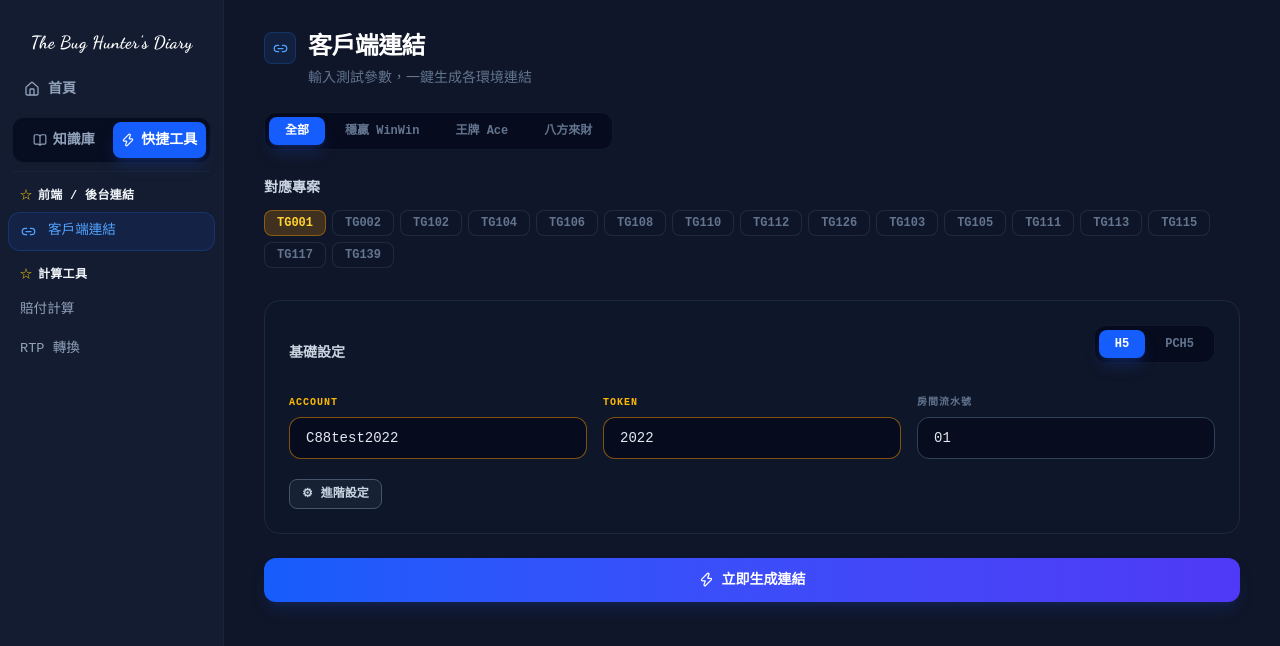
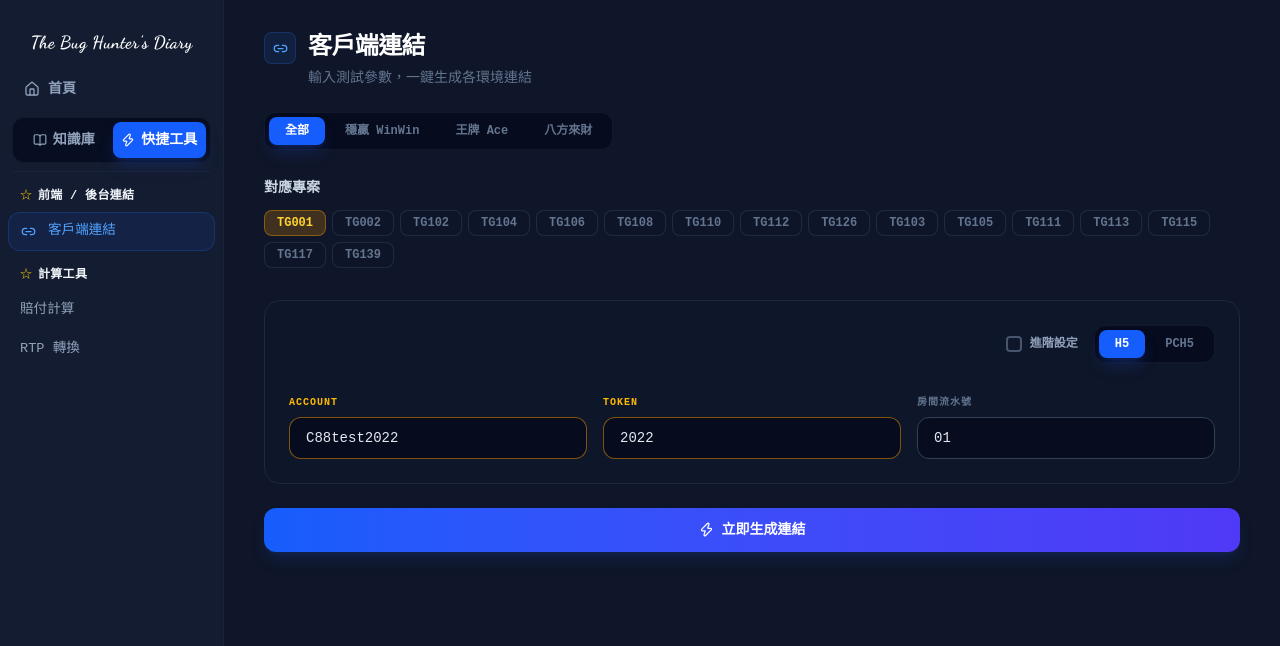
Before and after one commit to cloud52321/QA, a Next.js app: page / in a window 1280 px wide. Both pictures are taken after a click on the button "快捷工具". Shown: the top 646 px of the page. Built offline with nearby package versions, Linux system fonts and the light colour scheme.

Commit message:
Add files via upload

```diff
--- a/src/app/LinkGenerator.tsx
+++ b/src/app/LinkGenerator.tsx
@@ -142,9 +142,19 @@ export const LinkGenerator: React.FC = () => {
       {/* Form */}
       <div className="bg-slate-900/50 border border-slate-800 rounded-2xl p-6 space-y-5">
 
-        {/* 平台切換 + 基礎設定橫向 */}
-        <div className="flex items-end justify-between gap-4 flex-wrap">
-          <p className="text-sm font-bold text-slate-300">基礎設定</p>
+        {/* 頂部：H5/PCH5 + 進階設定勾選 */}
+        <div className="flex items-center justify-end gap-4">
+          {/* 進階設定 checkbox */}
+          <label className="flex items-center gap-2 cursor-pointer select-none">
+            <div
+              onClick={() => setShowAdv(v => !v)}
+              className={`w-4 h-4 rounded border-2 flex items-center justify-center transition-all cursor-pointer ${showAdv ? 'bg-amber-500 border-amber-500' : 'border-slate-600 hover:border-amber-400'}`}
+            >
+              {showAdv && <svg width="10" height="10" viewBox="0 0 10 10" fill="none"><polyline points="1.5,5 4,7.5 8.5,2" stroke="white" strokeWidth="1.5" strokeLinecap="round" strokeLinejoin="round"/></svg>}
+            </div>
+            <span className="text-xs font-bold text-slate-400">進階設定</span>
+          </label>
+          {/* H5 / PCH5 */}
           <div className="flex gap-1 p-1 bg-slate-950/60 rounded-xl border border-slate-800/50">
             {(['h5', 'pch5'] as const).map(p => (
               <button key={p} onClick={() => setPlatform(p)}
@@ -174,19 +184,10 @@ export const LinkGenerator: React.FC = () => {
             <input type="text" value={serial} onChange={e => setSerial(e.target.value)} placeholder="例如：01"
               className="w-full bg-slate-950/60 border border-slate-700 text-slate-200 text-sm rounded-xl px-4 py-2.5 placeholder:text-slate-600 focus:outline-none focus:border-blue-500/50 transition-all" />
           </div>
-        </div>
 
-        {/* 進階設定 */}
-        <div>
-          <button
-            onClick={() => setShowAdv(v => !v)}
-            className={`flex items-center gap-2 text-xs font-bold px-3 py-1.5 rounded-lg border transition-all ${showAdv ? 'bg-amber-500/15 border-amber-500/40 text-amber-400' : 'bg-slate-800/60 border-slate-600 text-slate-300 hover:border-amber-500/40 hover:text-amber-400'}`}
-          >
-            <span className={`transition-transform duration-200 inline-block ${showAdv ? 'rotate-90' : ''}`}>⚙</span>
-            進階設定
-          </button>
+          {/* 進階設定欄位（Account 底下，勾選後出現） */}
           {showAdv && (
-            <div className="mt-3 grid grid-cols-2 gap-4 pt-3 border-t border-slate-800">
+            <>
               <div className="space-y-1.5">
                 <label className="text-[10px] font-bold uppercase tracking-widest text-slate-500">STG Port</label>
                 <input type="text" value={stgPort} onChange={e => setStgPort(e.target.value)} placeholder="30907"
@@ -197,7 +198,7 @@ export const LinkGenerator: React.FC = () => {
                 <input type="text" value={room} onChange={e => setRoom(e.target.value)} placeholder="例如：PP"
                   className="w-full bg-slate-950/60 border border-slate-700 text-slate-200 text-sm rounded-xl px-4 py-2.5 placeholder:text-slate-600 focus:outline-none focus:border-blue-500/50 transition-all" />
               </div>
-            </div>
+            </>
           )}
         </div>
 
```
